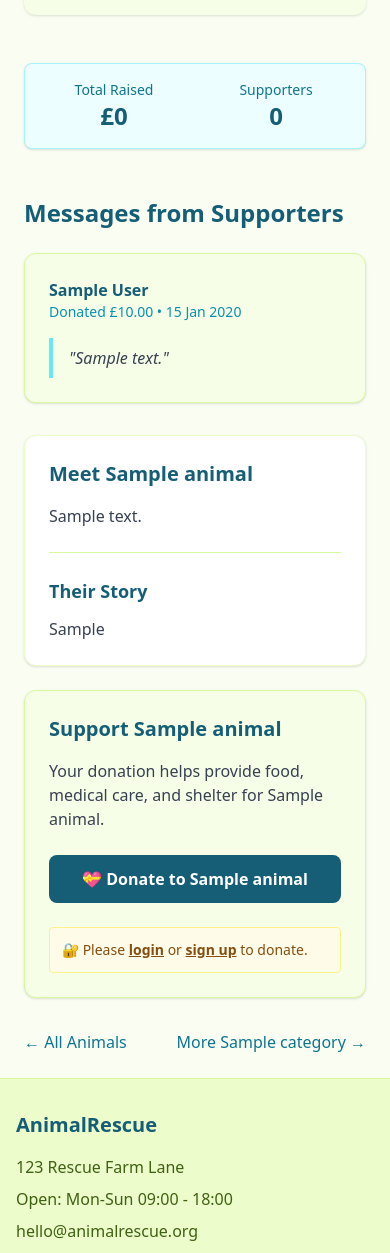
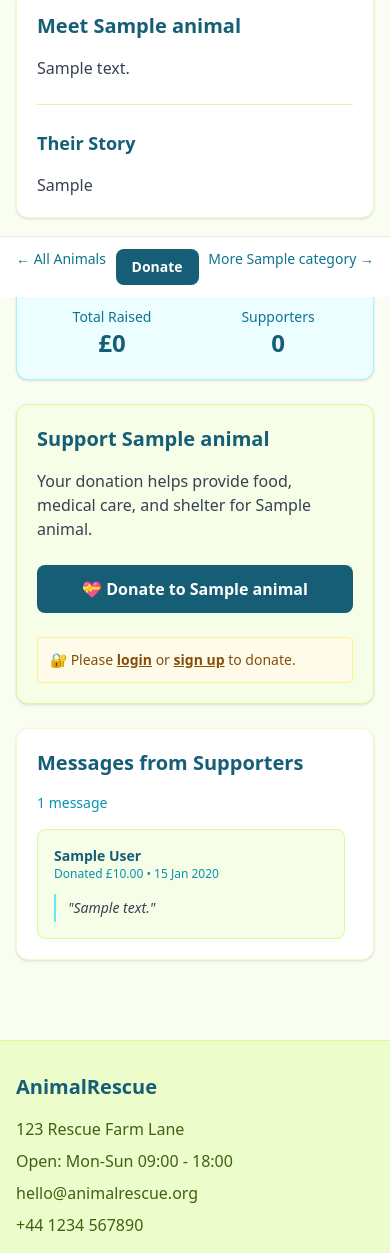
Before and after one commit to dagmara-szproch/animal-farm, a Django app: a page that uses animals/templates/animals/animal_detail.html in a window 390 px wide. Shown: the part 547-1800 px from the top of the page. Run offline with Django 4.2, Linux system fonts and the light colour scheme; tables that the repository leaves empty hold one stand-in row (values such as "Sample post"); parts of the project's set-up code (start-up, migrations or seed data) failed here and were passed over; some libraries are stand-ins or nearby versions.

Commit message:
optimise the layout for mobile

```diff
--- a/animals/templates/animals/animal_detail.html
+++ b/animals/templates/animals/animal_detail.html
@@ -2,22 +2,22 @@
 {% load static %}
 
 {% block content %}
-<div class="max-w-4xl mx-auto p-6">
-    <!-- Navigation -->
-    <div class="md:hidden mt-4 mb-8 flex justify-between">
-        <a href="{% url 'animals:list' %}" class="text-cyan-700 hover:text-cyan-800">
+<div class="max-w-4xl mx-auto p-4 md:p-6">
+    <!-- Mobile Navigation (top) -->
+    <div class="md:hidden mb-6 flex justify-between items-center">
+        <a href="{% url 'animals:list' %}" class="text-cyan-700 hover:text-cyan-800 text-sm">
             ← All Animals
         </a>
         {% if animal.category %}
-        <a href="{% url 'animals:by_category' animal.category.slug %}" class="text-cyan-700 hover:text-cyan-800">
+        <a href="{% url 'animals:by_category' animal.category.slug %}" class="text-cyan-700 hover:text-cyan-800 text-sm">
             More {{ animal.category.name }} →
         </a>
         {% endif %}
     </div>
 
     <!-- Animal header -->
-    <div class="mb-8">
-        <h1 class="text-3xl font-bold text-cyan-800">{{ animal.name }}</h1>
+    <div class="mb-6 md:mb-8">
+        <h1 class="text-2xl md:text-3xl font-bold text-cyan-800">{{ animal.name }}</h1>
         {% if animal.category %}
         <div class="inline-block bg-lime-100 text-cyan-800 px-3 py-1 rounded-full text-sm mt-2">
             {{ animal.category.name }}
@@ -26,16 +26,35 @@
     </div>
 
     <!-- Main content grid -->
-    <div class="grid grid-cols-1 md:grid-cols-2 gap-8">
-        <!-- Left: Image -->
-        <div>
+    <div class="grid grid-cols-1 lg:grid-cols-3 gap-6 md:gap-8">
+        <!-- Left column (Image + Story) -->
+        <div class="lg:col-span-2 space-y-6">
+            <!-- Image -->
             <div class="bg-lime-50 p-4 rounded-xl shadow">
                 <img src="{{ animal.image_or_placeholder }}"
                      alt="{{ animal.name }}"
-                     class="w-full h-64 md:h-80 object-cover rounded-lg">
+                     class="w-full h-64 md:h-96 object-cover rounded-lg">
             </div>
-        <!-- Total donations -->
-        <div class="bg-cyan-50 p-4 rounded-lg mb-6 mt-12 shadow border border-cyan-200">
+
+            <!-- Description & Story -->
+            <div class="bg-white p-5 md:p-6 rounded-xl shadow border border-lime-100">
+                <h2 class="text-xl md:text-2xl font-bold text-cyan-800 mb-4">Meet {{ animal.name }}</h2>
+                <p class="text-gray-700 mb-6 text-base md:text-lg">{{ animal.description }}</p>
+
+                {% if animal.story %}
+                <div class="mt-6 pt-6 border-t border-lime-200">
+                    <h3 class="text-lg md:text-xl font-bold text-cyan-800 mb-4">Their Story</h3>
+                    <div class="space-y-4 text-gray-700 text-base md:text-lg">{{ animal.story|linebreaks }}</div>
+                </div>
+                {% endif %}
+            </div>
+        </div>
+
+        <!-- Right column (Stats + Donate + Messages) -->
+        <div class="space-y-6">
+            <!-- Stats Card -->
+            <div class="bg-cyan-50 p-5 md:p-6 rounded-xl shadow border border-cyan-200">
+                <h3 class="text-lg font-bold text-cyan-800 mb-4 text-center">Support Statistics</h3>
                 <div class="grid grid-cols-2 gap-4">
                     <div class="text-center">
                         <p class="text-sm text-cyan-700">Total Raised</p>
@@ -47,61 +66,20 @@
                     </div>
                 </div>
             </div>
-        <!-- Messages Section -->
-        {% if approved_messages %}
-        <div class="mt-12">
-            <h2 class="text-2xl font-bold text-cyan-800 mb-6">Messages from Supporters</h2>
-            <div class="space-y-6">
-                {% for payment in approved_messages %}
-                <div class="bg-lime-50 p-6 rounded-xl shadow border border-lime-200">
-                    <div class="flex justify-between items-start mb-4">
-                        <div>
-                            <p class="font-bold text-cyan-800">{{ payment.display_name }}</p>
-                            <p class="text-sm text-cyan-600">
-                                Donated £{{ payment.amount }} • {{ payment.created_at|date:"d M Y" }}
-                            </p>
-                        </div>
-                    </div>
-                    <p class="text-gray-700 italic pl-4 border-l-4 border-cyan-300 py-2">
-                        "{{ payment.message }}"
-                    </p>
-                </div>
-                {% endfor %}
-            </div>
-        </div>
-        {% endif %}
-        </div>
 
-        <!-- Right: Description & Donation -->
-        <div class="space-y-6">
-            <!-- Description -->
-            <div class="bg-white p-6 rounded-xl shadow border border-lime-100">
-                <h2 class="text-xl font-bold text-cyan-800 mb-4">Meet {{ animal.name }}</h2>
-                <p class="text-gray-700 mb-4">{{ animal.description }}</p>
-
-                {% if animal.story %}
-                <div class="mt-6 pt-6 border-t border-lime-200">
-                    <h3 class="text-lg font-bold text-cyan-800 mb-3">Their Story</h3>
-                    <div class="space-y-4 text-gray-700">{{ animal.story|linebreaks }}</div>
-                </div>
-                {% endif %}
-            </div>
-
-            <!-- Donation Section-->
-            <div class="bg-lime-50 p-6 rounded-xl shadow border border-lime-200">
+            <!-- Donation Card -->
+            <div class="bg-lime-50 p-5 md:p-6 rounded-xl shadow border border-lime-200">
                 <h2 class="text-xl font-bold text-cyan-800 mb-4">Support {{ animal.name }}</h2>
 
                 <p class="text-gray-700 mb-6">
                     Your donation helps provide food, medical care, and shelter for {{ animal.name }}.
                 </p>
 
-                <!-- Simple donation button -->
-                <div class="space-y-4">
+                <!-- Donation button -->
                 <a href="{% url 'payments:create_donation' animal.slug %}"
-                       class="block w-full bg-cyan-800 hover:bg-cyan-700 text-white font-bold py-3 px-4 rounded-lg text-center transition">
+                   class="block w-full bg-cyan-800 hover:bg-cyan-700 text-white font-bold py-3 px-4 rounded-lg text-center transition text-base md:text-lg">
                     💝 Donate to {{ animal.name }}
                 </a>
-                </div>
 
                 <!-- Login reminder -->
                 {% if not user.is_authenticated %}
@@ -113,11 +91,35 @@
                 </div>
                 {% endif %}
             </div>
+
+            <!-- Messages Section -->
+            {% if approved_messages %}
+            <div class="bg-white p-5 md:p-6 rounded-xl shadow border border-lime-100">
+                <h2 class="text-xl font-bold text-cyan-800 mb-4">Messages from Supporters</h2>
+                <p class="text-sm text-cyan-600 mb-4">{{ approved_messages|length }} message{{ approved_messages|length|pluralize }}</p>
+
+                <div class="space-y-4 max-h-96 overflow-y-auto pr-2">
+                    {% for payment in approved_messages %}
+                    <div class="bg-lime-50 p-4 rounded-lg border border-lime-200">
+                        <div class="mb-3">
+                            <p class="font-bold text-cyan-800 text-sm">{{ payment.display_name }}</p>
+                            <p class="text-xs text-cyan-600">
+                                Donated £{{ payment.amount }} • {{ payment.created_at|date:"d M Y" }}
+                            </p>
+                        </div>
+                        <p class="text-gray-700 text-sm italic pl-3 border-l-2 border-cyan-300 py-1">
+                            "{{ payment.message }}"
+                        </p>
+                    </div>
+                    {% endfor %}
+                </div>
+            </div>
+            {% endif %}
         </div>
     </div>
 
-    <!-- Navigation -->
-    <div class="mt-8 flex justify-between">
+    <!-- Desktop Navigation (bottom) -->
+    <div class="hidden md:flex mt-8 justify-between">
         <a href="{% url 'animals:list' %}" class="text-cyan-700 hover:text-cyan-800">
             ← All Animals
         </a>
@@ -128,4 +130,41 @@
         {% endif %}
     </div>
 </div>
+
+<!-- Mobile bottom navigation -->
+<div class="md:hidden fixed bottom-0 left-0 right-0 bg-white border-t border-gray-200 py-3 px-4 flex justify-between z-10">
+    <a href="{% url 'animals:list' %}" class="text-cyan-700 hover:text-cyan-800 text-sm">
+        ← All Animals
+    </a>
+    <a href="{% url 'payments:create_donation' animal.slug %}"
+       class="bg-cyan-800 hover:bg-cyan-700 text-white font-bold py-2 px-4 rounded-lg text-sm">
+        Donate
+    </a>
+    {% if animal.category %}
+    <a href="{% url 'animals:by_category' animal.category.slug %}" class="text-cyan-700 hover:text-cyan-800 text-sm">
+        More {{ animal.category.name }} →
+    </a>
+    {% endif %}
+</div>
+
+<!-- Spacer for fixed bottom nav -->
+<div class="md:hidden h-16"></div>
+
+<style>
+/* Custom scrollbar for messages */
+.max-h-96::-webkit-scrollbar {
+    width: 6px;
+}
+.max-h-96::-webkit-scrollbar-track {
+    background: #f1f5f9;
+    border-radius: 3px;
+}
+.max-h-96::-webkit-scrollbar-thumb {
+    background: #cbd5e1;
+    border-radius: 3px;
+}
+.max-h-96::-webkit-scrollbar-thumb:hover {
+    background: #94a3b8;
+}
+</style>
 {% endblock %}
```
Lines whose indentation alone changed are shown as unchanged.
